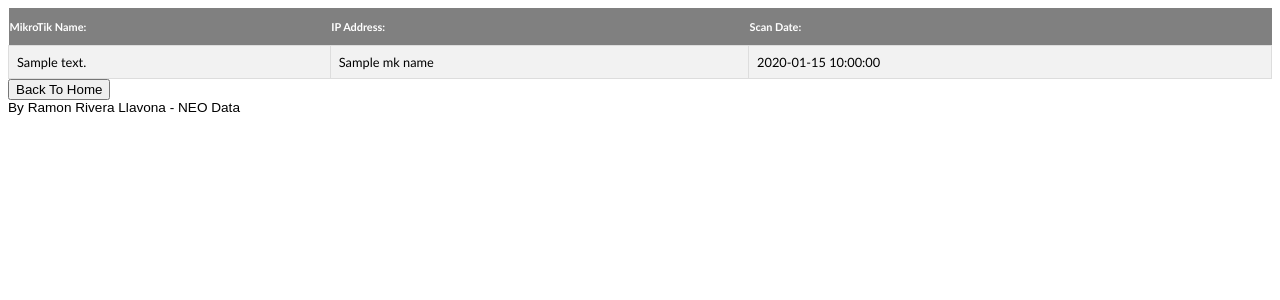
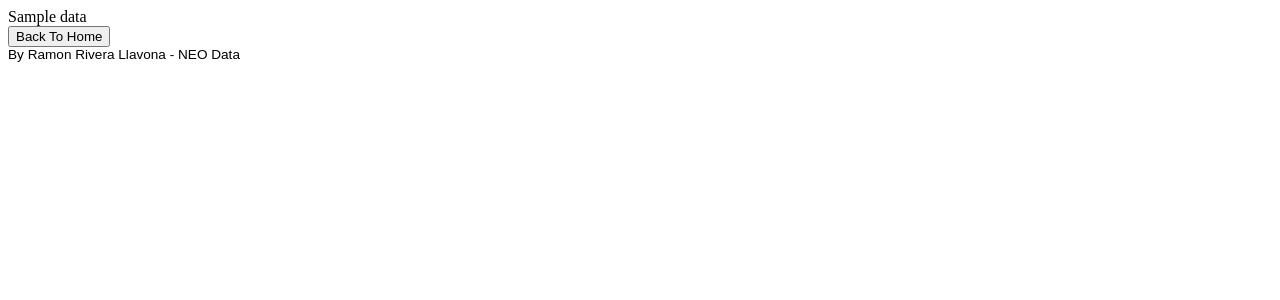
Before and after one commit to rllavona13/Network_Tool, a Flask app: template Network_Tool_Web/mikrotik_web_app/templates/test.html in a window 1280 px wide. Shown: the top 300 px of the page. Run offline with Flask 2, Linux system fonts and the light colour scheme; the template is opened without the code that fills it: most values are stand-ins (such as "Sample title", 1, 10 or a date in 2020); some libraries are stand-ins or nearby versions.

Commit message:
new sql test unit

```diff
--- a/Network_Tool_Web/mikrotik_web_app/templates/test.html
+++ b/Network_Tool_Web/mikrotik_web_app/templates/test.html
@@ -43,18 +43,8 @@ footer {
 <body>
 
 <table id="mikrotik">
-  <tr>
-    <th>MikroTik Name:</th>
-    <th>IP Address:</th>
-    <th>Scan Date:</th>
-  </tr>
 
-
-  <tr>
-    <td> {{ ip_address }} </td>
-    <td>{{ mk_name }}</td>
-    <td>{{ scan_date }}</td>
-  </tr>
+    {{data}}
 
 </table>
 
```
Also changed, not shown: Network_Tool_Web/mikrotik_web_app/sqltest.py (+18 -7 lines).
